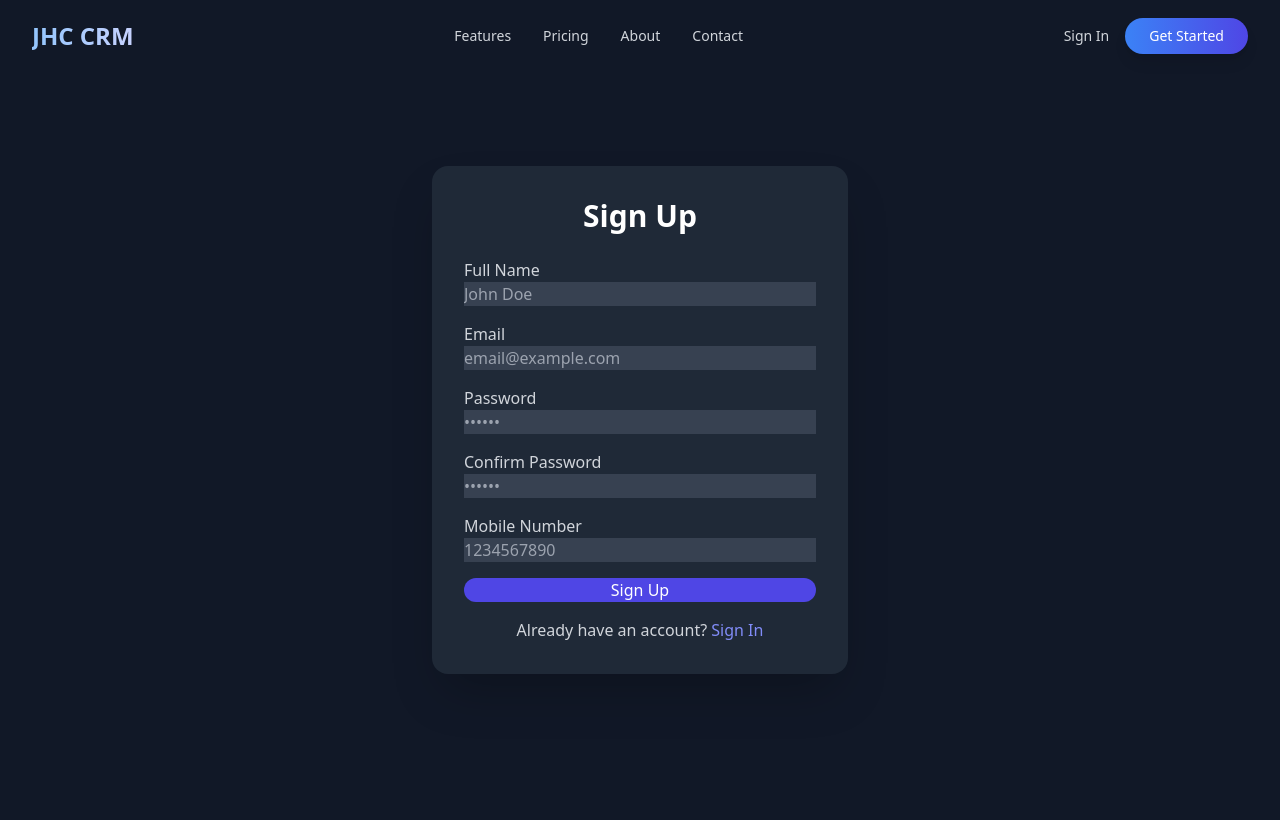
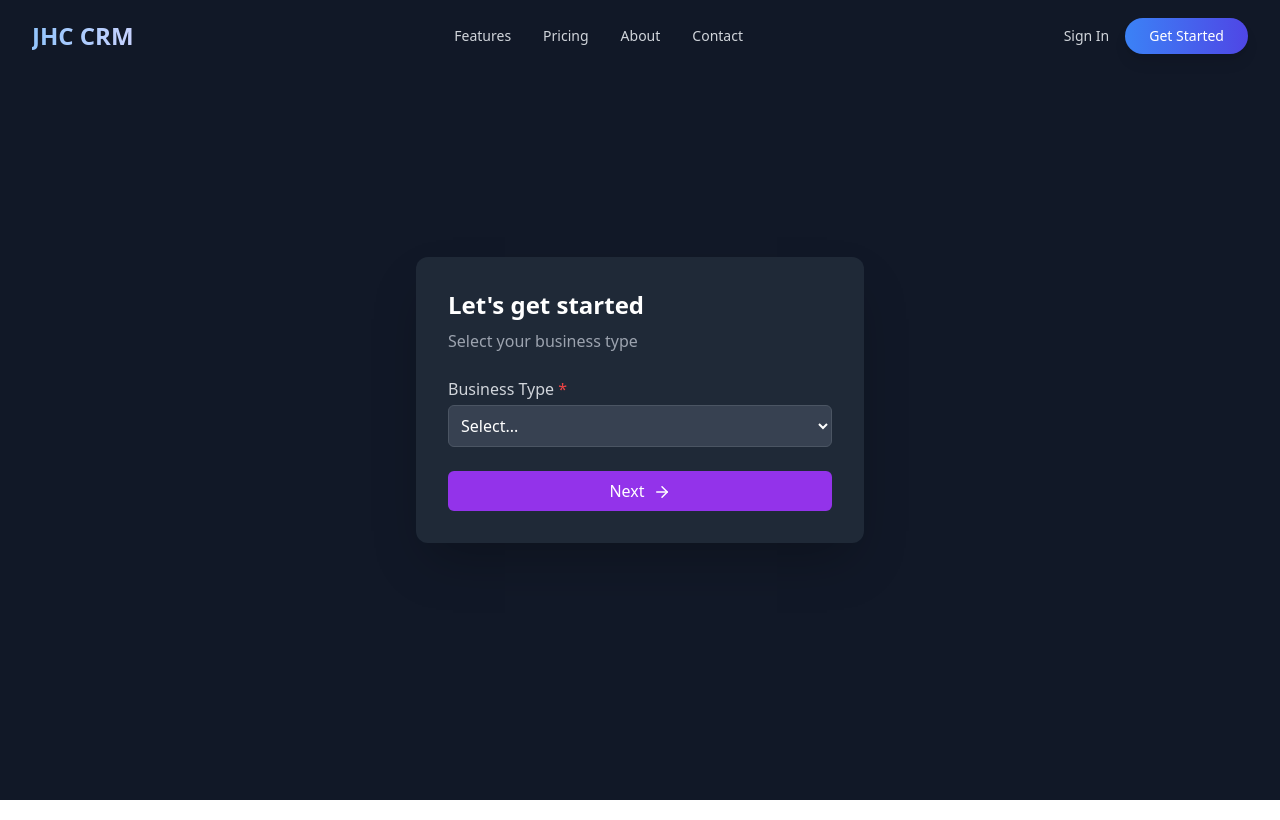
Before and after one commit to speediloveyou143/crm-frontend, a React (Vite) app: page /signup in a window 1280 px wide. Built offline with nearby package versions, Linux system fonts and the light colour scheme.

Commit message:
feature-signup

```diff
--- a/src/pages/Signup.jsx
+++ b/src/pages/Signup.jsx
@@ -1,164 +1,260 @@
 import { useState } from 'react';
-import { Link, useNavigate } from 'react-router-dom';
-import axios from 'axios';
+import { useNavigate } from 'react-router-dom';
+import { motion } from 'framer-motion';
+import PhoneInput from 'react-phone-input-2';
+import 'react-phone-input-2/lib/style.css';
+import { Eye, EyeOff, ArrowRight } from 'lucide-react';
+
+const steps = ["businessType", "companyName", "userDetails", "password"];
 
 function Signup() {
+  const [step, setStep] = useState(0);
   const [formData, setFormData] = useState({
-    name: '',
+    businessType: '',
+    companyName: '',
+    fullName: '',
     email: '',
+    phone: '',
     password: '',
-    confirmPassword: '',
-    phone_number: '', // Changed from 'mobile' to match backend
+    confirmPassword: ''
   });
   const [errors, setErrors] = useState({});
-  const [successMessage, setSuccessMessage] = useState('');
+  const [showPassword, setShowPassword] = useState(false);
+  const [showConfirmPassword, setShowConfirmPassword] = useState(false);
   const navigate = useNavigate();
 
-  const validateForm = () => {
+  const validateStep = () => {
     const newErrors = {};
-    if (!formData.name.trim()) newErrors.name = 'Name is required';
-    if (!formData.email.match(/^[\w-]+@([\w-]+\.)+[\w-]{2,4}$/))
-      newErrors.email = 'Invalid email address';
-    if (formData.password.length < 6)
-      newErrors.password = 'Password must be at least 6 characters';
-    if (formData.password !== formData.confirmPassword)
-      newErrors.confirmPassword = 'Passwords do not match';
-    if (!formData.phone_number.match(/^\d{10}$/))
-      newErrors.phone_number = 'Mobile number must be 10 digits';
-    return newErrors;
+    if (step === 0 && !formData.businessType) newErrors.businessType = "Please select a business type";
+    if (step === 1 && !formData.companyName.trim()) newErrors.companyName = "Company name is required";
+    if (step === 2) {
+      if (!formData.fullName.trim()) newErrors.fullName = "Full name is required";
+      if (!formData.email.match(/^[\w.-]+@[\w.-]+\.\w+$/)) newErrors.email = "Enter a valid email";
+      if (!formData.phone.match(/^\+?\d{10,15}$/)) newErrors.phone = "Enter a valid phone number";
+    }
+    if (step === 3) {
+      if (formData.password.length < 6) newErrors.password = "Password must be at least 6 characters";
+      if (formData.password !== formData.confirmPassword) newErrors.confirmPassword = "Passwords do not match";
+    }
+    setErrors(newErrors);
+    return Object.keys(newErrors).length === 0;
   };
 
-  const handleSubmit = async (e) => {
-    e.preventDefault();
-    const validationErrors = validateForm();
-    if (Object.keys(validationErrors).length > 0) {
-      setErrors(validationErrors);
-      return;
+  const nextStep = () => {
+    if (validateStep()) {
+      if (step < steps.length - 1) setStep((prev) => prev + 1);
+      else handleSubmit();
     }
+  };
 
+  const handleChange = (e) => {
+    const { name, value } = e.target;
+    setFormData({ ...formData, [name]: value });
+    setErrors({ ...errors, [name]: '' });
+  };
+
+  const handlePhoneChange = (value) => {
+    setFormData({ ...formData, phone: value });
+    setErrors({ ...errors, phone: '' });
+  };
+
+  const handleSubmit = async () => {
     try {
-      const response = await axios.post('http://127.0.0.1:5000/api/users/signup', {
-        name: formData.name,
-        email: formData.email,
-        phone_number: formData.phone_number,
-        password: formData.password,
-      }, {
-        withCredentials: true,
-      });
+      const res = await fetch("https://ipapi.co/json/");
+      const data = await res.json();
+      const locationArray = [
+        data.city,
+        data.region,
+        data.country_name,
+        data.latitude,
+        data.longitude
+      ];
 
-      if (response.status === 201) {
-        setSuccessMessage('Signup successful! Redirecting to sign in...');
-        setFormData({ name: '', email: '', password: '', confirmPassword: '', phone_number: '' });
-        setErrors({});
-        setTimeout(() => {
-          navigate('/signin');
-        }, 2000);
-      }
-    } catch (error) {
-      setErrors({ api: error.response?.data?.message || 'An error occurred during signup' });
+      const finalData = {
+        ...formData,
+        location: locationArray
+      };
+
+      console.log("Form Submitted:", finalData);
+      navigate("/signin");
+    } catch (err) {
+      console.error("Location fetch failed:", err);
     }
   };
 
   return (
-    <div className="min-h-screen mt-5 bg-gray-900 text-white flex items-center justify-center">
-      <section className="py-16 w-full">
-        <div className="container mx-auto px-4 max-w-md">
-          <div className="card bg-gray-800 shadow-2xl rounded-2xl p-8">
-            <h2 className="text-3xl font-bold text-center mb-6 text-white">Sign Up</h2>
-            {successMessage && (
-              <div className="alert alert-success mb-4 animate-fade-in">
-                <svg className="w-6 h-6 text-green-400 mr-2" fill="none" stroke="currentColor" viewBox="0 0 24 24">
-                  <path strokeLinecap="round" strokeLinejoin="round" strokeWidth="2" d="M5 13l4 4L19 7" />
-                </svg>
-                <span className="text-green-400 font-medium">{successMessage}</span>
+    <div className="min-h-screen bg-[#111827] flex items-center justify-center px-4 py-8">
+      <motion.div
+        initial={{ opacity: 0, y: 20 }}
+        animate={{ opacity: 1, y: 0 }}
+        transition={{ duration: 0.4 }}
+        className="bg-[#1f2937] rounded-xl shadow-2xl p-6 sm:p-8 w-full max-w-sm sm:max-w-md"
+      >
+        <h2 className="text-xl sm:text-2xl font-bold mb-2 text-white">Let's get started</h2>
+        <p className="text-gray-400 mb-6 text-sm sm:text-base">
+          {step === 0 && "Select your business type"}
+          {step === 1 && "Enter your company name"}
+          {step === 2 && "Provide your personal details"}
+          {step === 3 && "Create a secure password"}
+        </p>
+
+        {/* Step 0 */}
+        {step === 0 && (
+          <div>
+            <label className="block mb-1 font-medium text-gray-300">
+              Business Type <span className="text-red-500">*</span>
+            </label>
+            <select
+              name="businessType"
+              value={formData.businessType}
+              onChange={handleChange}
+              className="w-full p-2 border border-gray-600 bg-gray-700 text-white rounded-md"
+            >
+              <option value="">Select...</option>
+              <option value="IT">IT</option>
+              <option value="Retail">Retail</option>
+              <option value="Education">Education</option>
+            </select>
+            {errors.businessType && <p className="text-red-500 text-sm mt-1">{errors.businessType}</p>}
           </div>
         )}
-            {errors.api && (
-              <div className="alert alert-error mb-4">
-                <span className="text-red-400">{errors.api}</span>
-              </div>
-            )}
-            <form onSubmit={handleSubmit} className="space-y-4">
-              <div className="form-control">
-                <label className="label">
-                  <span className="label-text text-gray-300">Full Name</span>
+
+        {/* Step 1 */}
+        {step === 1 && (
+          <div>
+            <label className="block mb-1 font-medium text-gray-300">
+              Company Name <span className="text-red-500">*</span>
             </label>
             <input
               type="text"
-                  className={`input input-bordered w-full bg-gray-700 text-white ${errors.name ? 'input-error' : ''}`}
-                  value={formData.name}
-                  onChange={(e) => setFormData({ ...formData, name: e.target.value })}
-                  placeholder="John Doe"
+              name="companyName"
+              value={formData.companyName}
+              onChange={handleChange}
+              placeholder="Your Company"
+              className="w-full p-2 border border-gray-600 bg-gray-700 text-white rounded-md"
             />
-                {errors.name && <p className="text-error text-sm mt-1">{errors.name}</p>}
+            {errors.companyName && <p className="text-red-500 text-sm mt-1">{errors.companyName}</p>}
           </div>
-              <div className="form-control">
-                <label className="label">
-                  <span className="label-text text-gray-300">Email</span>
+        )}
+
+        {/* Step 2 */}
+        {step === 2 && (
+          <div className="space-y-4">
+            <div>
+              <label className="block mb-1 font-medium text-gray-300">
+                Full Name <span className="text-red-500">*</span>
+              </label>
+              <input
+                type="text"
+                name="fullName"
+                value={formData.fullName}
+                onChange={handleChange}
+                className="w-full p-2 border border-gray-600 bg-gray-700 text-white rounded-md"
+              />
+              {errors.fullName && <p className="text-red-500 text-sm mt-1">{errors.fullName}</p>}
+            </div>
+            <div>
+              <label className="block mb-1 font-medium text-gray-300">
+                Email <span className="text-red-500">*</span>
               </label>
               <input
                 type="email"
-                  className={`input input-bordered w-full bg-gray-700 text-white ${errors.email ? 'input-error' : ''}`}
+                name="email"
                 value={formData.email}
-                  onChange={(e) => setFormData({ ...formData, email: e.target.value })}
-                  placeholder="email@example.com"
+                onChange={handleChange}
+                className="w-full p-2 border border-gray-600 bg-gray-700 text-white rounded-md"
               />
-                {errors.email && <p className="text-error text-sm mt-1">{errors.email}</p>}
+              {errors.email && <p className="text-red-500 text-sm mt-1">{errors.email}</p>}
             </div>
-              <div className="form-control">
-                <label className="label">
-                  <span className="label-text text-gray-300">Password</span>
+            <div>
+              <label className="block mb-1 font-medium text-gray-300">
+                Phone <span className="text-red-500">*</span>
               </label>
-                <input
-                  type="password"
-                  className={`input input-bordered w-full bg-gray-700 text-white ${errors.password ? 'input-error' : ''}`}
-                  value={formData.password}
-                  onChange={(e) => setFormData({ ...formData, password: e.target.value })}
-                  placeholder="••••••"
+              <PhoneInput
+                country={'in'}
+                value={formData.phone}
+                onChange={handlePhoneChange}
+                inputClass="!w-full"
+                inputStyle={{
+                  backgroundColor: '#374151',
+                  borderColor: '#4b5563',
+                  color: 'white',
+                  width: '100%',
+                  paddingTop: '0.5rem',
+                  paddingBottom: '0.5rem',
+                }}
+                buttonStyle={{
+                  backgroundColor: '#374151',
+                  borderColor: '#4b5563'
+                }}
               />
-                {errors.password && <p className="text-error text-sm mt-1">{errors.password}</p>}
-              </div>
-              <div className="form-control">
-                <label className="label">
-                  <span className="label-text text-gray-300">Confirm Password</span>
-                </label>
-                <input
-                  type="password"
-                  className={`input input-bordered w-full bg-gray-700 text-white ${errors.confirmPassword ? 'input-error' : ''}`}
-                  value={formData.confirmPassword}
-                  onChange={(e) => setFormData({ ...formData, confirmPassword: e.target.value })}
-                  placeholder="••••••"
-                />
-                {errors.confirmPassword && (
-                  <p className="text-error text-sm mt-1">{errors.confirmPassword}</p>
-                )}
-              </div>
-              <div className="form-control">
-                <label className="label">
-                  <span className="label-text text-gray-300">Mobile Number</span>
-                </label>
-                <input
-                  type="text"
-                  className={`input input-bordered w-full bg-gray-700 text-white ${errors.phone_number ? 'input-error' : ''}`}
-                  value={formData.phone_number}
-                  onChange={(e) => setFormData({ ...formData, phone_number: e.target.value })}
-                  placeholder="1234567890"
-                />
-                {errors.phone_number && <p className="text-error text-sm mt-1">{errors.phone_number}</p>}
-              </div>
-              <button type="submit" className="btn btn-primary w-full rounded-full bg-indigo-600 hover:bg-indigo-500">
-                Sign Up
-              </button>
-            </form>
-            <p className="text-center text-gray-300 mt-4">
-              Already have an account?{' '}
-              <Link to="/signin" className="text-indigo-400 hover:underline">
-                Sign In
-              </Link>
-            </p>
+              {errors.phone && <p className="text-red-500 text-sm mt-1">{errors.phone}</p>}
             </div>
           </div>
-      </section>
+        )}
+
+        {/* Step 3 */}
+        {step === 3 && (
+          <div className="space-y-4">
+            <div>
+              <label className="block mb-1 font-medium text-gray-300">
+                Create Password <span className="text-red-500">*</span>
+              </label>
+              <div className="relative">
+                <input
+                  type={showPassword ? 'text' : 'password'}
+                  name="password"
+                  value={formData.password}
+                  onChange={handleChange}
+                  className="w-full p-2 pr-10 border border-gray-600 bg-gray-700 text-white rounded-md"
+                />
+                <button
+                  type="button"
+                  onClick={() => setShowPassword(prev => !prev)}
+                  className="absolute right-2 top-2 text-gray-300 hover:text-white"
+                >
+                  {showPassword ? <EyeOff size={20} /> : <Eye size={20} />}
+                </button>
+              </div>
+              {errors.password && <p className="text-red-500 text-sm mt-1">{errors.password}</p>}
+            </div>
+
+            <div>
+              <label className="block mb-1 font-medium text-gray-300">
+                Confirm Password <span className="text-red-500">*</span>
+              </label>
+              <div className="relative">
+                <input
+                  type={showConfirmPassword ? 'text' : 'password'}
+                  name="confirmPassword"
+                  value={formData.confirmPassword}
+                  onChange={handleChange}
+                  className="w-full p-2 pr-10 border border-gray-600 bg-gray-700 text-white rounded-md"
+                />
+                <button
+                  type="button"
+                  onClick={() => setShowConfirmPassword(prev => !prev)}
+                  className="absolute right-2 top-2 text-gray-300 hover:text-white"
+                >
+                  {showConfirmPassword ? <EyeOff size={20} /> : <Eye size={20} />}
+                </button>
+              </div>
+              {errors.confirmPassword && <p className="text-red-500 text-sm mt-1">{errors.confirmPassword}</p>}
+            </div>
+          </div>
+        )}
+
+        {/* Button */}
+        <button
+          onClick={nextStep}
+          className="mt-6 w-full bg-purple-600 text-white py-2 px-4 rounded-md hover:bg-purple-700 flex items-center justify-center space-x-2"
+        >
+          <span className="text-sm sm:text-base font-medium">
+            {step === steps.length - 1 ? 'Submit' : 'Next'}
+          </span>
+          <ArrowRight size={18} className="mt-[1px]" />
+        </button>
+      </motion.div>
     </div>
   );
 }
```
Lines whose indentation alone changed are shown as unchanged.
